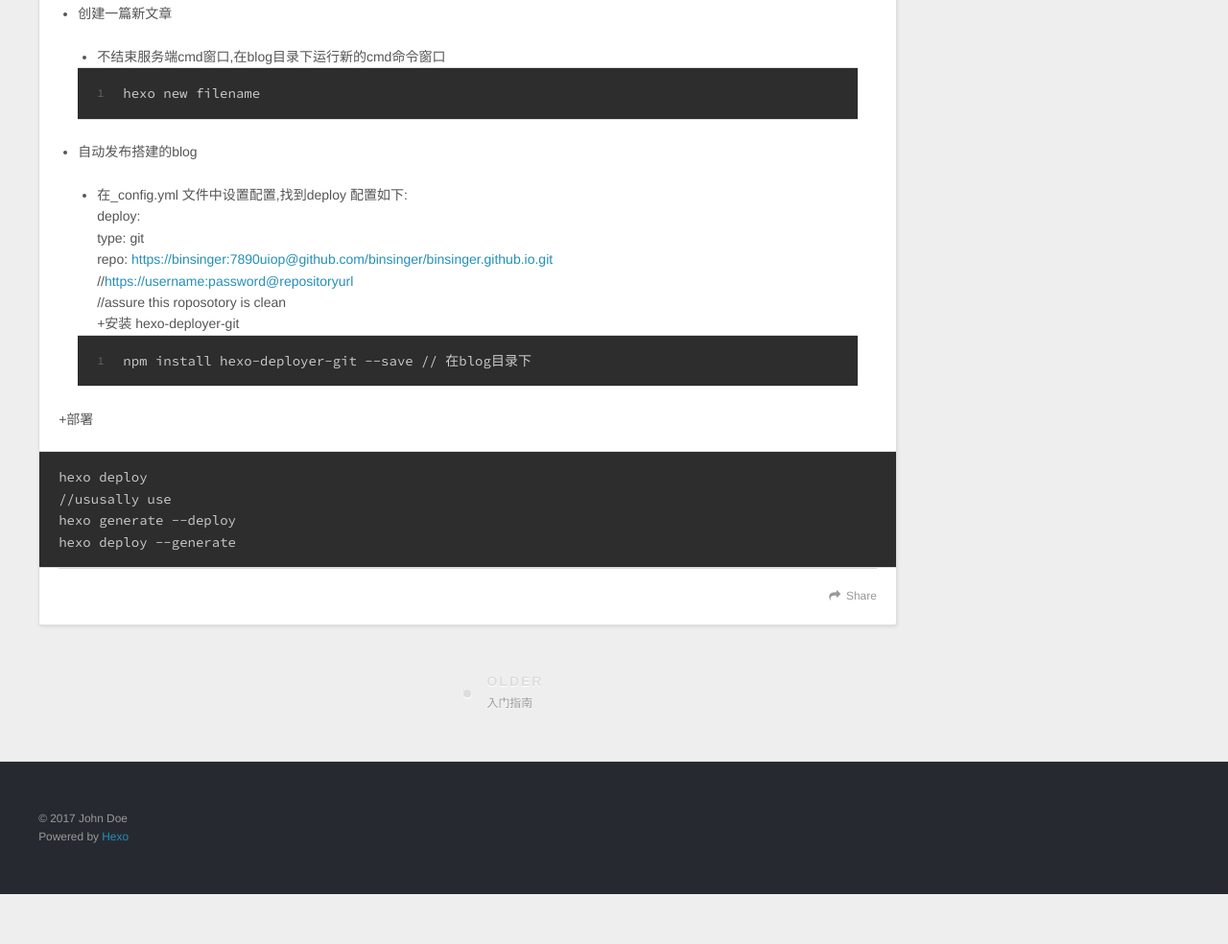
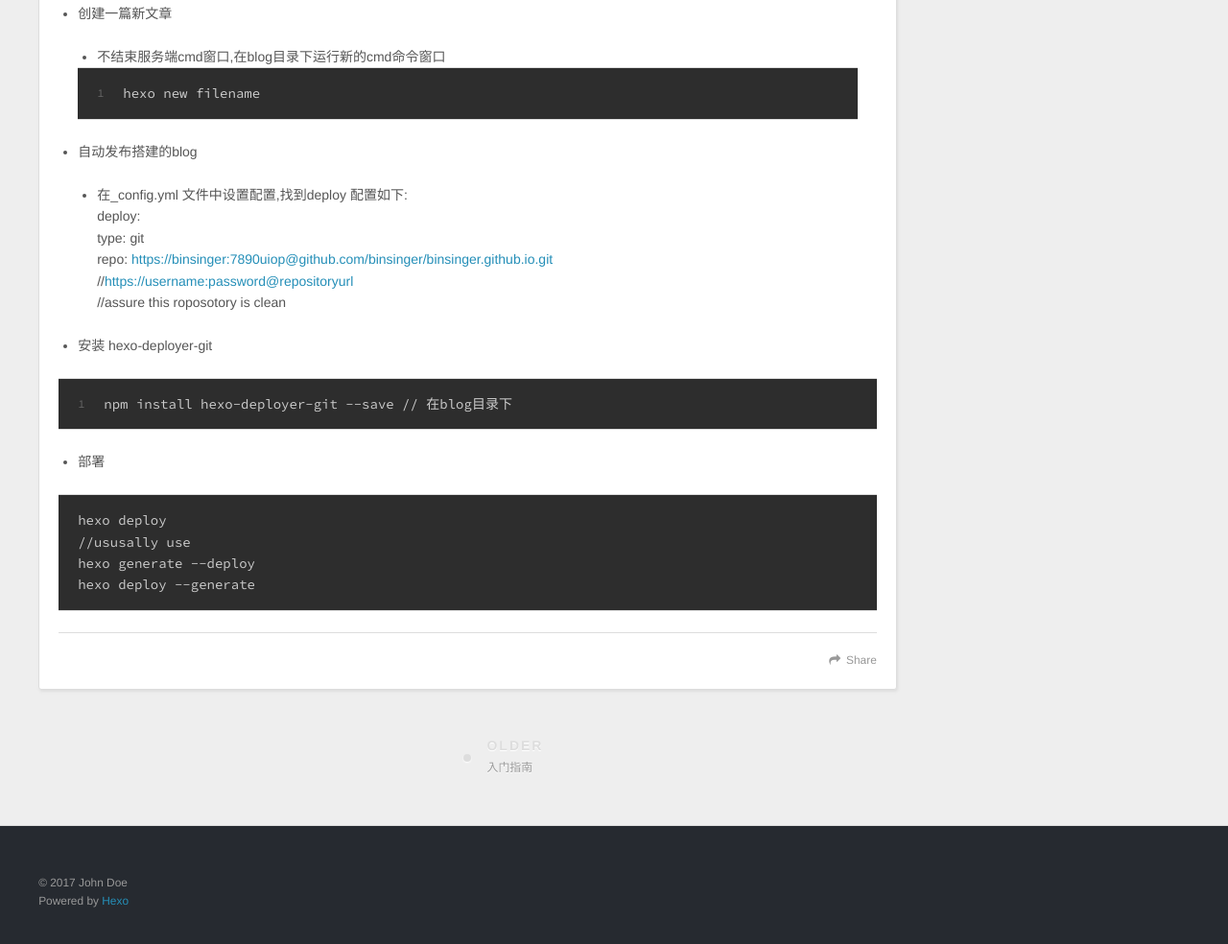
Before and after one commit to binsinger/binsinger.blog.test, a plain HTML site: page 2017/02/05/review-note/index.html in a window 1280 px wide. Shown: the part 958-1942 px from the top of the page at 96% size. Before the commit the page ends 1890 px from the top, so only its background shows below. Drawn offline with nearby package versions, Linux system fonts and the light colour scheme.

Commit message:
Site updated: 2017-02-05 21:42:28

```diff
--- a/2017/02/05/review-note/index.html
+++ b/2017/02/05/review-note/index.html
@@ -27,7 +27,7 @@ push
 这样就可以在此域名上访问了(for example:binsinger.github.io)
 
 使用 hexo 结合github pages搭建一个blog+">
-<meta property="og:updated_time" content="2017-02-05T13:40:30.963Z">
+<meta property="og:updated_time" content="2017-02-05T13:42:18.563Z">
 <meta name="twitter:card" content="summary">
 <meta name="twitter:title" content="review-note">
 <meta name="twitter:description" content="总结一下如何处理搭建一个静态bloggithub 域名
@@ -127,17 +127,20 @@ push
 </li>
 <li><p>自动发布搭建的blog</p>
 <ul>
-<li>在_config.yml 文件中设置配置,找到deploy 配置如下:<br>deploy:<br>type: git<br>repo: <a href="https://binsinger:7890uiop@github.com/binsinger/binsinger.github.io.git" target="_blank" rel="external">https://binsinger:7890uiop@github.com/binsinger/binsinger.github.io.git</a><br>  //<a href="https://username:password@repositoryurl" target="_blank" rel="external">https://username:password@repositoryurl</a><br>  //assure this roposotory is clean<br>+安装 hexo-deployer-git<figure class="highlight bash"><table><tr><td class="gutter"><pre><div class="line">1</div></pre></td><td class="code"><pre><div class="line">npm install hexo-deployer-git --save // 在blog目录下</div></pre></td></tr></table></figure>
-</li>
+<li>在_config.yml 文件中设置配置,找到deploy 配置如下:<br>deploy:<br>type: git<br>repo: <a href="https://binsinger:7890uiop@github.com/binsinger/binsinger.github.io.git" target="_blank" rel="external">https://binsinger:7890uiop@github.com/binsinger/binsinger.github.io.git</a><br>  //<a href="https://username:password@repositoryurl" target="_blank" rel="external">https://username:password@repositoryurl</a><br>  //assure this roposotory is clean</li>
 </ul>
 </li>
-</ul>
-<p>+部署</p>
+<li><p>安装 hexo-deployer-git</p>
+<figure class="highlight bash"><table><tr><td class="gutter"><pre><div class="line">1</div></pre></td><td class="code"><pre><div class="line">npm install hexo-deployer-git --save // 在blog目录下</div></pre></td></tr></table></figure>
+</li>
+<li><p>部署</p>
 <pre><code class="bash">hexo deploy
 //ususally use
 hexo generate --deploy
 hexo deploy --generate
 </code></pre>
+</li>
+</ul>
 
 
     </div>
```
Also changed, not shown: index.html (+7 -4 lines).
